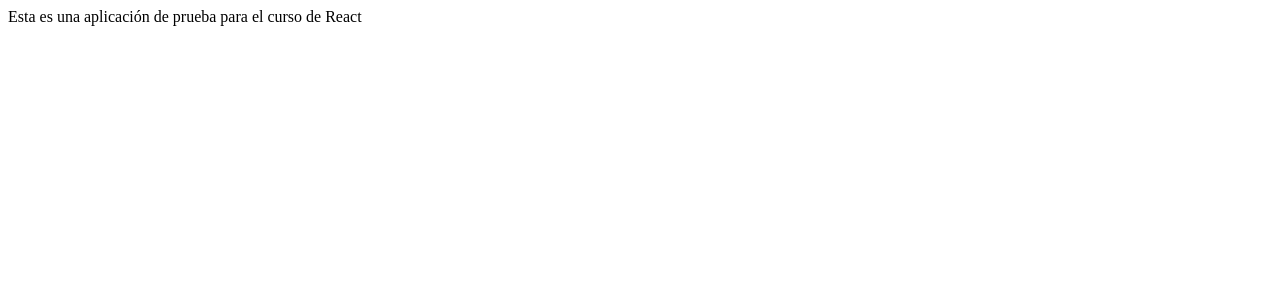
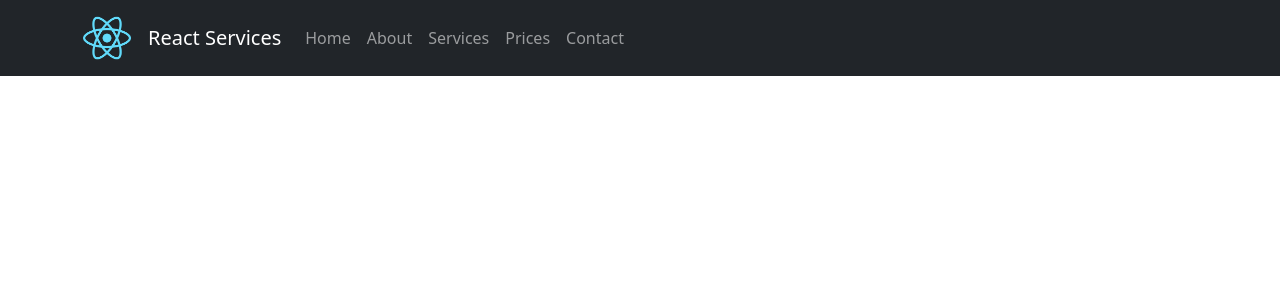
Before and after one commit to arizaseba/ReactDesafios, a React (Create React App) app: page / in a window 1280 px wide. Shown: the top 300 px of the page. Built offline with nearby package versions, Linux system fonts and the light colour scheme.

Commit message:
Add navbar

```diff
--- a/package.json
+++ b/package.json
@@ -6,9 +6,12 @@
     "@testing-library/jest-dom": "^5.16.5",
     "@testing-library/react": "^13.3.0",
     "@testing-library/user-event": "^13.5.0",
+    "bootstrap": "^5.2.0",
     "react": "^18.2.0",
+    "react-bootstrap": "^2.5.0",
     "react-dom": "^18.2.0",
-    "react-scripts": "5.0.1",
+    "react-router-dom": "^6.3.0",
+    "react-scripts": "^5.0.1",
     "web-vitals": "^2.1.4"
   },
   "scripts": {
--- a/src/App.js
+++ b/src/App.js
@@ -1,10 +1,11 @@
+import 'bootstrap/dist/css/bootstrap.min.css';
+import Navbar from './components/navbar.js'
+
 function App() {
   return (
-    <div className="App">
-      Esta es una aplicación de prueba para el curso de React
 
+    <Navbar />
 
-    </div>
   );
 }
 
--- /dev/null
+++ b/src/components/navbar.js
@@ -0,0 +1,34 @@
+import Container from 'react-bootstrap/Container';
+import Nav from 'react-bootstrap/Nav';
+import Navbar from 'react-bootstrap/Navbar';
+
+function navbar() {
+    return (
+        <Navbar bg="dark" variant="dark" expand="lg">
+            <Container>
+                <Navbar.Brand>
+                    <img
+                        src='logo192.png'
+                        width='50'
+                        height='50'
+                        className='d-inline-block align-top'
+                        alt='Espacio Contenido Logo'
+                    />
+                </Navbar.Brand>
+                <Navbar.Brand href="#home">React Services</Navbar.Brand>
+                <Navbar.Toggle aria-controls="basic-navbar-nav" />
+                <Navbar.Collapse id="basic-navbar-nav">
+                    <Nav className="me-auto">
+                        <Nav.Link href="#home">Home</Nav.Link>
+                        <Nav.Link href="#about">About</Nav.Link>
+                        <Nav.Link href="#services">Services</Nav.Link>
+                        <Nav.Link href="#prices">Prices</Nav.Link>
+                        <Nav.Link href="#contact">Contact</Nav.Link>
+                    </Nav>
+                </Navbar.Collapse>
+            </Container>
+        </Navbar>
+    );
+}
+
+export default navbar;
```
Also changed, not shown: 1 other file (tests, documents, lock files or other folders).
